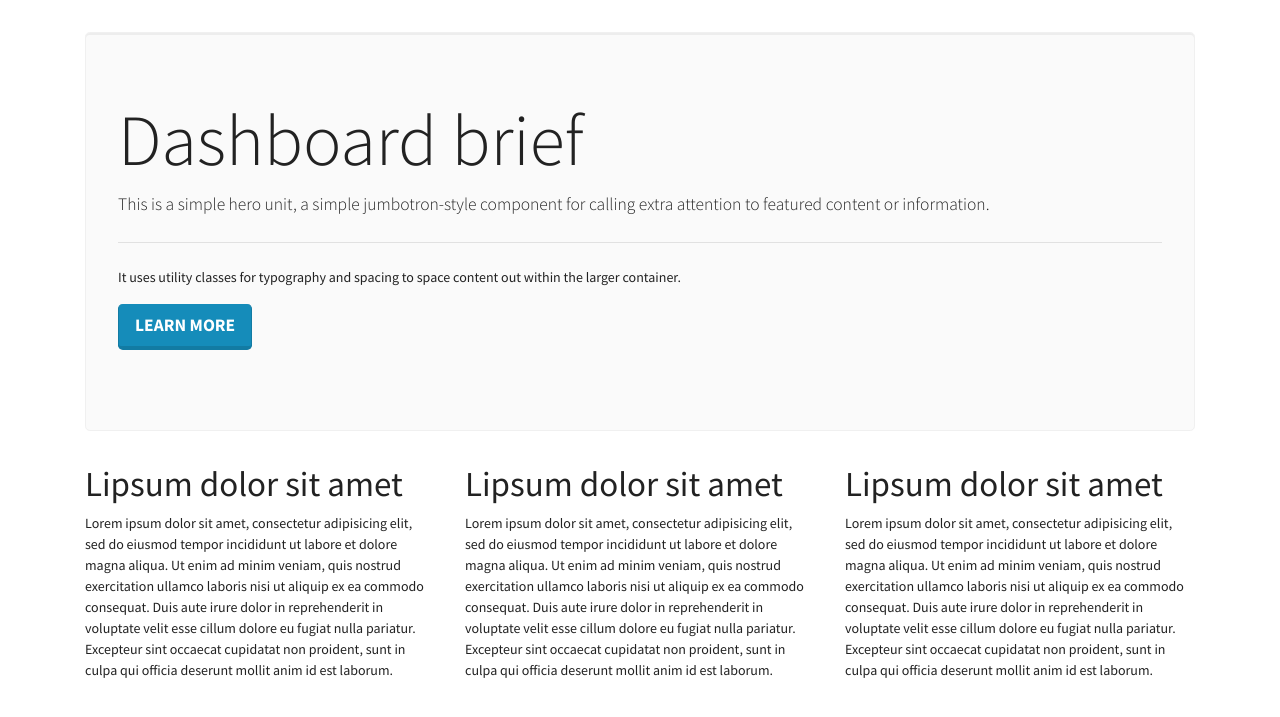
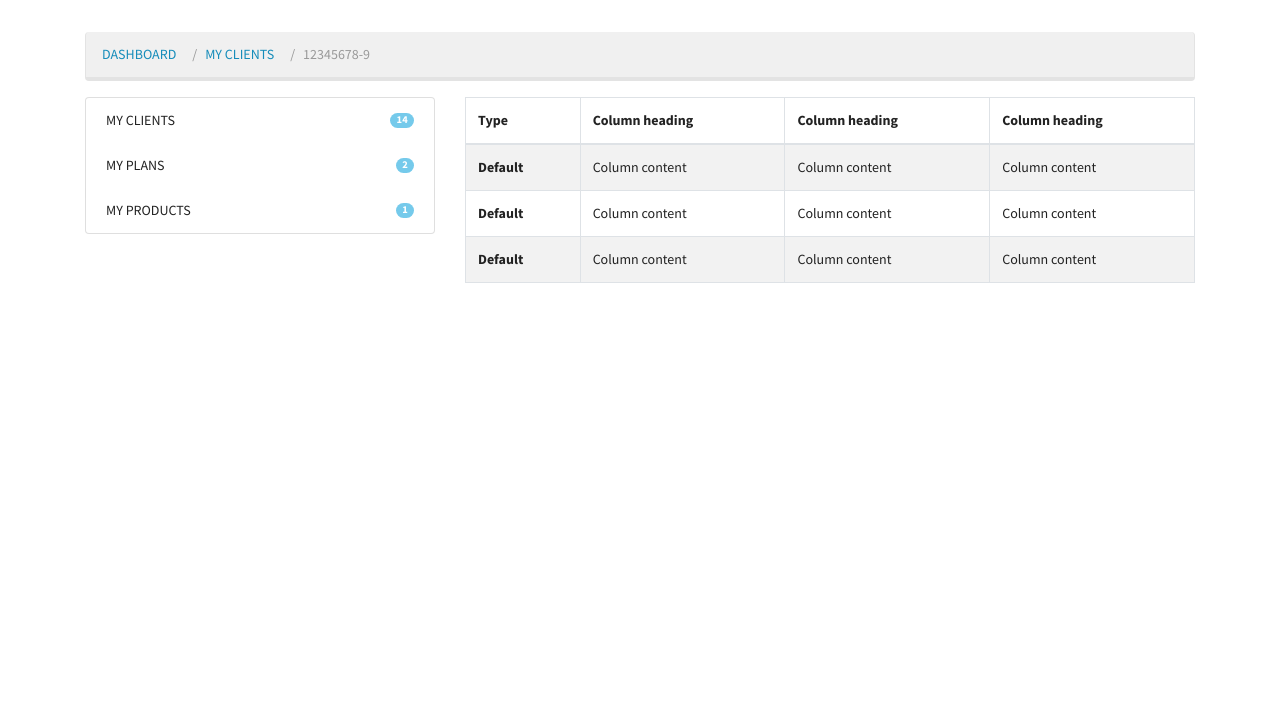
Before and after one commit to agapanto/pagosimple, a Django app: page /web/dashboard/ in a window 1280 px wide. Shown: the part 57-774 px from the top of the page. Run offline with Django 3.2, Linux system fonts and the light colour scheme; parts of the project's set-up code (start-up, migrations or seed data) failed here and were passed over; some libraries are stand-ins or nearby versions.

Commit message:
Create a basic layout for dashboard

```diff
--- a/pagosimple_frontend/templates/dashboard/brief.html
+++ b/pagosimple_frontend/templates/dashboard/brief.html
@@ -12,49 +12,64 @@
 
 {% block content %}
 
-  <div class="jumbotron">
-    <h1 class="display-3">Dashboard brief </h1>
-    <p class="lead">This is a simple hero unit, a simple jumbotron-style component for calling extra attention to featured content or information.</p>
-    <hr class="my-4">
-    <p>It uses utility classes for typography and spacing to space content out within the larger container.</p>
-    <p class="lead">
-      <a class="btn btn-primary btn-lg" href="#" role="button">Learn more</a>
-    </p>
-  </div>
+  <ol class="breadcrumb">
+    <li class="breadcrumb-item"><a href="#">DASHBOARD</a></li>
+    <li class="breadcrumb-item"><a href="#">MY CLIENTS</a></li>
+    <li class="breadcrumb-item active">12345678-9</li>
+  </ol>
 
   <div class="row">
 
     <div class="col-4">
-      <h1>
-        Lipsum dolor sit amet
-      </h1>
 
-      <p>
-        Lorem ipsum dolor sit amet, consectetur adipisicing elit, sed do eiusmod tempor incididunt ut labore et dolore magna aliqua. Ut enim ad minim veniam, quis nostrud exercitation ullamco laboris nisi ut aliquip ex ea commodo consequat. Duis aute irure dolor in reprehenderit in voluptate velit esse cillum dolore eu fugiat nulla pariatur. Excepteur sint occaecat cupidatat non proident, sunt in culpa qui officia deserunt mollit anim id est laborum.
-      </p>
+      <ul class="list-group">
+        <li class="list-group-item d-flex justify-content-between align-items-center">
+          MY CLIENTS
+          <span class="badge badge-info badge-pill">14</span>
+        </li>
+        <li class="list-group-item d-flex justify-content-between align-items-center">
+          MY PLANS
+          <span class="badge badge-info badge-pill">2</span>
+        </li>
+        <li class="list-group-item d-flex justify-content-between align-items-center">
+          MY PRODUCTS
+          <span class="badge badge-info badge-pill">1</span>
+        </li>
+      </ul>
 
     </div>
 
-    <div class="col-4">
-      <h1>
-        Lipsum dolor sit amet
-      </h1>
-
-      <p>
-        Lorem ipsum dolor sit amet, consectetur adipisicing elit, sed do eiusmod tempor incididunt ut labore et dolore magna aliqua. Ut enim ad minim veniam, quis nostrud exercitation ullamco laboris nisi ut aliquip ex ea commodo consequat. Duis aute irure dolor in reprehenderit in voluptate velit esse cillum dolore eu fugiat nulla pariatur. Excepteur sint occaecat cupidatat non proident, sunt in culpa qui officia deserunt mollit anim id est laborum.
-      </p>
-
-    </div>
-
-    <div class="col-4">
-      <h1>
-        Lipsum dolor sit amet
-      </h1>
-
-      <p>
-        Lorem ipsum dolor sit amet, consectetur adipisicing elit, sed do eiusmod tempor incididunt ut labore et dolore magna aliqua. Ut enim ad minim veniam, quis nostrud exercitation ullamco laboris nisi ut aliquip ex ea commodo consequat. Duis aute irure dolor in reprehenderit in voluptate velit esse cillum dolore eu fugiat nulla pariatur. Excepteur sint occaecat cupidatat non proident, sunt in culpa qui officia deserunt mollit anim id est laborum.
-      </p>
-
+    <div class="col-8">
+      <table class="table table-hover table-striped table-bordered">
+        <thead>
+          <tr>
+            <th scope="col">Type</th>
+            <th scope="col">Column heading</th>
+            <th scope="col">Column heading</th>
+            <th scope="col">Column heading</th>
+          </tr>
+        </thead>
+        <tbody>
+          <tr>
+            <th scope="row">Default</th>
+            <td>Column content</td>
+            <td>Column content</td>
+            <td>Column content</td>
+          </tr>
+          <tr>
+            <th scope="row">Default</th>
+            <td>Column content</td>
+            <td>Column content</td>
+            <td>Column content</td>
+          </tr>
+          <tr>
+            <th scope="row">Default</th>
+            <td>Column content</td>
+            <td>Column content</td>
+            <td>Column content</td>
+          </tr>
+        </tbody>
+      </table>
     </div>
 
   </div>
```
